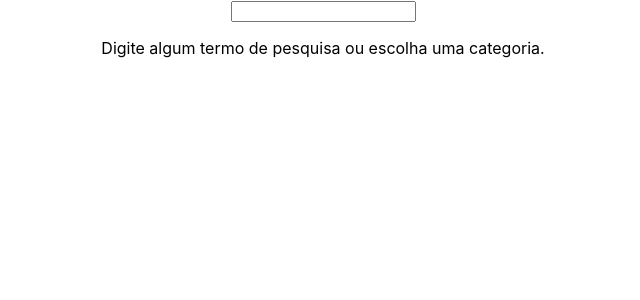
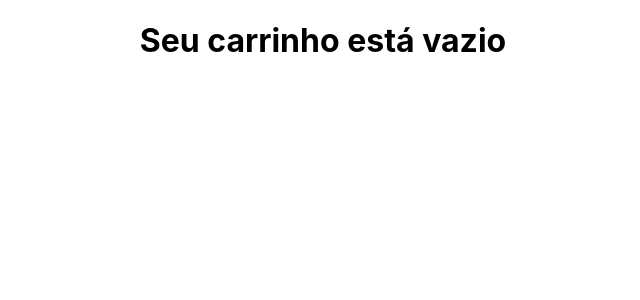
Before and after one commit to cleytonoliveira/online-store, a React (Create React App) app: page /shopping-cart in a window 1280 px wide. Shown: the top 300 px of the page, without its empty margins (317-957 px from the left). Built offline with nearby package versions, Linux system fonts and the light colour scheme.

Commit message:
requirement 3 completed - Shopping Cart Page - ESlint ok

```diff
--- a/src/App.js
+++ b/src/App.js
@@ -1,12 +1,20 @@
 import React from 'react';
+import { BrowserRouter, Route, Switch } from 'react-router-dom';
 import './App.css';
 
 import SearchEngine from './pages/SearchEngine';
+import ShoppingCartPage from './pages/ShoppingCartPage';
+
 
 function App() {
   return (
     <div className="App">
-      <SearchEngine />
+      <BrowserRouter>
+        <Switch>
+          <Route path="/shopping-cart" component={ ShoppingCartPage } />
+          <Route path="/" component={ SearchEngine } exact />
+        </Switch>
+      </BrowserRouter>
     </div>
   );
 }
--- /dev/null
+++ b/src/component/ShoppingCartButton.js
@@ -0,0 +1,16 @@
+import React, { Component } from 'react';
+import { Link } from 'react-router-dom';
+
+class ShoppingCartButton extends Component {
+  render() {
+    return (
+      <div>
+        <Link to="/shopping-cart" data-testid="shopping-cart-button">
+          <button type="button">Cart</button>
+        </Link>
+      </div>
+    );
+  }
+}
+
+export default ShoppingCartButton;
--- a/src/pages/SearchEngine.js
+++ b/src/pages/SearchEngine.js
@@ -1,12 +1,13 @@
 import React from 'react';
+
+import ShoppingCartButton from '../component/ShoppingCartButton';
 
 function SearchEngine() {
   return (
     <div>
       <input type="text" />
-      <p
-        data-testid="home-initial-message"
-      >
+      <ShoppingCartButton />
+      <p data-testid="home-initial-message">
         Digite algum termo de pesquisa ou escolha uma categoria.
       </p>
     </div>
--- /dev/null
+++ b/src/pages/ShoppingCartPage.js
@@ -0,0 +1,15 @@
+import React, { Component } from 'react';
+
+class ShoppingCartPage extends Component {
+  render() {
+    return (
+      <div>
+        <h1 data-testid="shopping-cart-empty-message">
+          Seu carrinho está vazio
+        </h1>
+      </div>
+    );
+  }
+}
+
+export default ShoppingCartPage;
```
